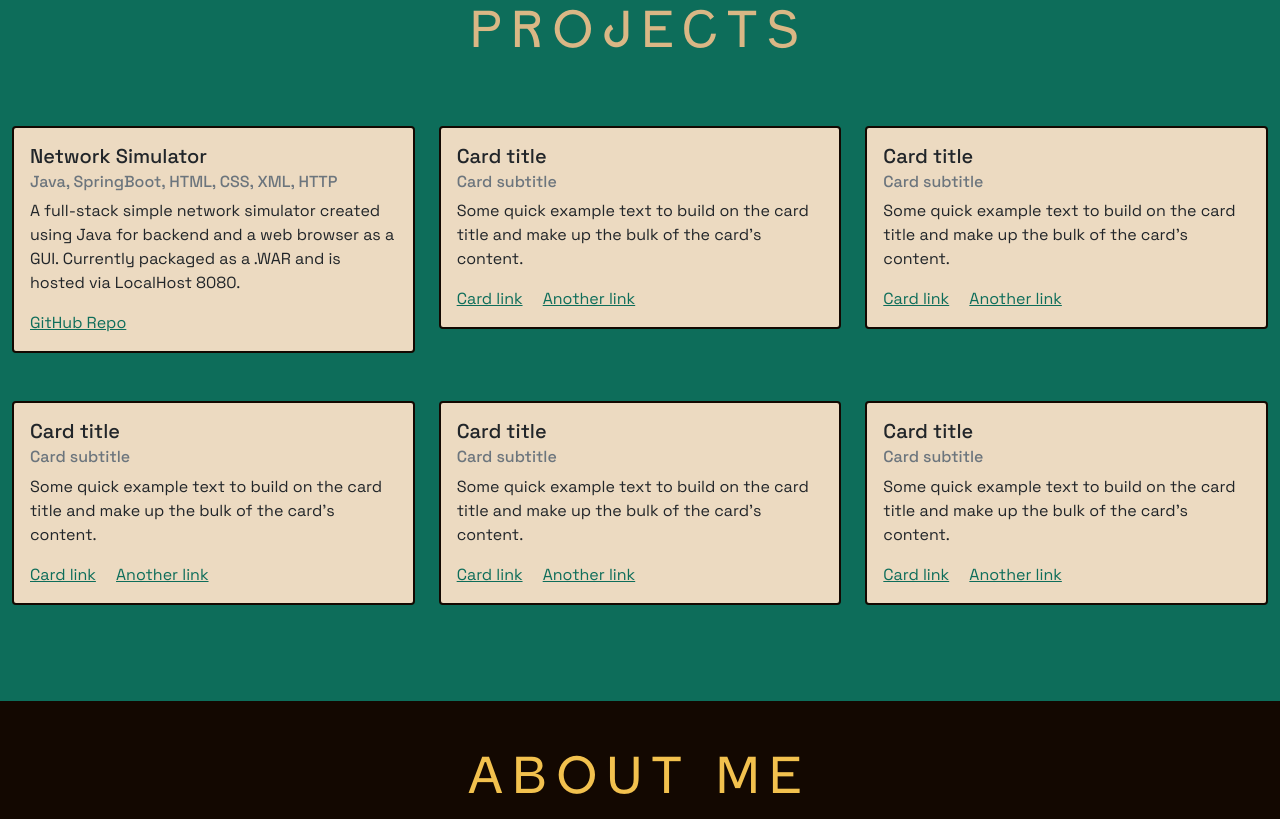
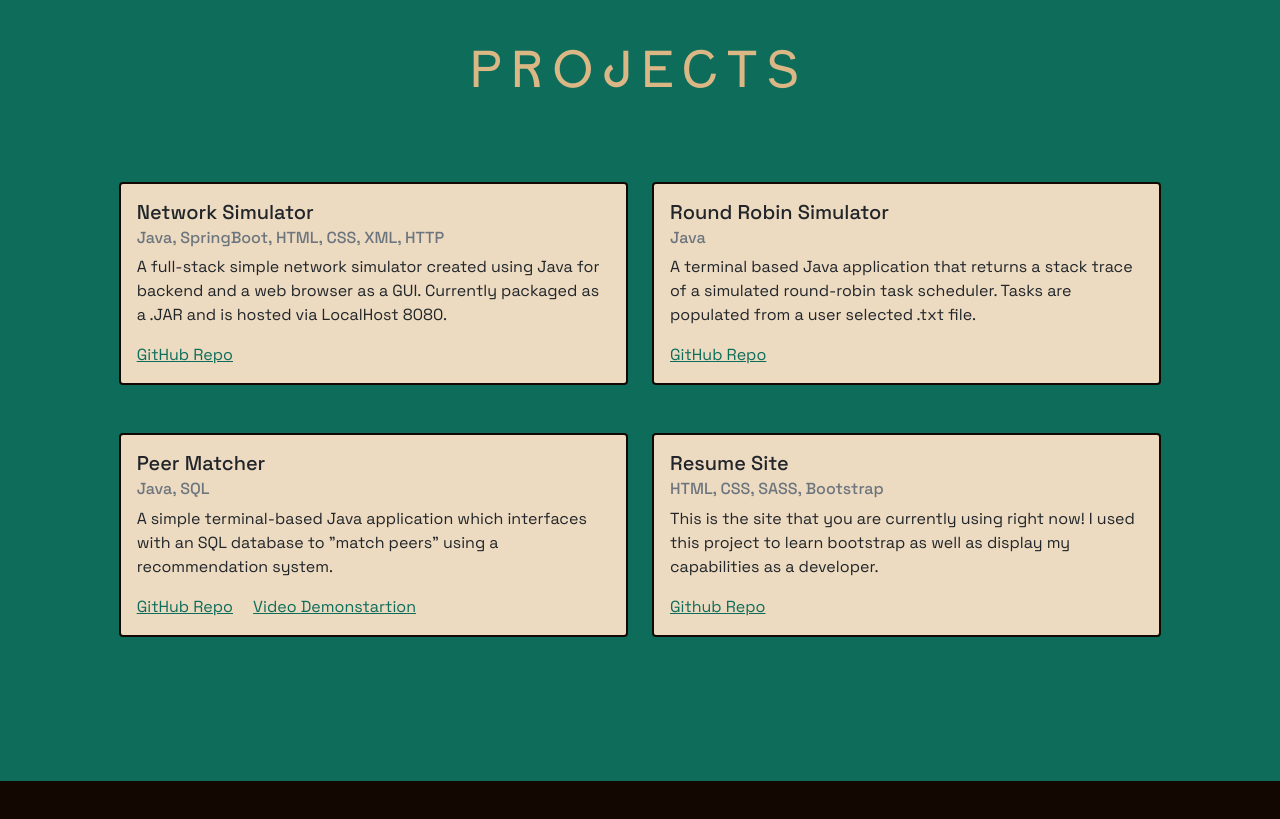
Before and after one commit to CurranCodes/ResumeSite, a plain HTML site: page home.html in a window 1280 px wide. Shown: the part 815-1634 px from the top of the page. Drawn offline with nearby package versions, Linux system fonts and the light colour scheme.

Commit message:
Finalized project section for now until it is expanded

```diff
--- a/home.html
+++ b/home.html
@@ -13,6 +13,7 @@
             src: local("BabeSans"), url("fonts/BabeSans.otf") format("opentype");
         }
     </style>
+    <!--    links to the custom.css file that i created using SASS-->
     <link href="scss/Custom.css" rel="stylesheet">
     <style>
         h3{
@@ -27,6 +28,7 @@
     </style>
 </head>
 <body class="bg-light">
+    <!--dynamically collapsible navbar with dropdown-->
     <nav class="navbar navbar-expand-lg navbar-light bg-light container-fluid" role="navigation">
         <a class="navbar-brand ms-3" href="#">
             <h1 class="text-primary">CURRAN FITZGERALD</h1>
@@ -58,124 +60,85 @@
                     </a>
                 </li>
             </ul>
-            <ul class="d-flex ms-0 p-0">
-                <a href="mailto:currancodes@gmail.com" target="_blank">
-                    <img class="ms-3 mt-1" src="images/mail.png" alt="Send Me an Email" style="max-height: 32px">
-                </a>
-                <a href="https://www.linkedin.com/in/currancodes/" target="_blank">
-                    <img class="ms-3 mt-1" src="images/linkedin.png" alt="My GitHub" style="max-height: 32px">
-                </a>
-                <a href="https://github.com/currancodes" target="_blank">
-                    <img class="ms-3 mt-1" src="images/github-logo.png" alt="My GitHub" style="max-height: 32px">
-                </a>
-            </ul>
         </div>
     </nav>
+    <!--Home section-->
     <div class="bg-light container-fluid justify-content-center mb-5">
-<!--        <div class="row mt-3 justify-content-center">-->
-<!--            <h3 class="col-10 text-danger position-relative col border-bottom border-danger" style="font-family: "Babe Sans, sans-serif; letter-spacing: .2em; font-weight: 100;">-->
-<!--                Hello there,-->
-<!--            </h3>-->
-<!--        </div>-->
-
         <div class="row align-items-center justify-content-center ps-md-5" style="height:80vh; min-height: 513px;">
             <h2 class="col-9 text-dark display-3" style="font-family: 'Space Grotesk', serif; letter-spacing: normal; font-weight: normal">
                 A coffee-fueled coder with a solid foundation in computer science, eager to break into the world of software development.
             </h2>
         </div>
     </div>
-    <div class="container-fluid bg-primary pb-5 text-" id="project_section">
+    <!--Project Section-->
+    <div class="container-fluid bg-primary pb-5 pt-4" id="project_section">
         <div class="row justify-content-center">
-            <h2 class="col text-center text-secondary mt-5 pb-5 display-4" id="heading">
+            <h2 class="col text-center text-secondary mt-5 pb-5 display-4 pt-3" id="heading">
                  PROJECTS
             </h2>
         </div>
-        <div class="row">
-            <div class="col-sm-12 col-md-4 mt-3 mb-3 mb-md-5 mt-md-0">
+        <div class="row justify-content-center pt-3">
+            <div class="col-sm-12 col-md-5 mr-2 mt-3 mb-3 mb-md-5 mt-md-0">
                 <div class="card bg-light border-dark border-2">
                     <div class="card-body">
                         <h5 class="card-title">Network Simulator</h5>
                         <h6 class="card-subtitle mb-2 text-muted">Java, SpringBoot, HTML, CSS, XML, HTTP</h6>
-                        <p class="card-text">A full-stack simple network simulator created using Java for backend and a web browser as a GUI. Currently packaged as a .WAR and is hosted via LocalHost 8080.</p>
+                        <p class="card-text">A full-stack simple network simulator created using Java for backend and a web browser as a GUI. Currently packaged as a .JAR and is hosted via LocalHost 8080.</p>
                         <a href="https://github.com/CurranCodes/SimpleNetworkSimulator" class="card-link text-primary" target="_blank">GitHub Repo</a>
                     </div>
                 </div>
             </div>
-            <div class="col-sm-12 col-md-4 mt-3 mb-3 mb-md-5 mt-md-0">
+            <div class="col-sm-12 col-md-5 ml-2 mt-3 mb-3 mb-md-5 mt-md-0">
                 <div class="card bg-light border-dark border-2">
                     <div class="card-body">
-                        <h5 class="card-title">Card title</h5>
-                        <h6 class="card-subtitle mb-2 text-muted">Card subtitle</h6>
-                        <p class="card-text">Some quick example text to build on the card title and make up the bulk of the card's content.</p>
-                        <a href="#" class="card-link">Card link</a>
-                        <a href="#" class="card-link">Another link</a>
-                    </div>
-                </div>
-            </div>
-            <div class="col-sm-12 col-md-4 mt-3 mb-3 mb-md-5 mt-md-0">
-                <div class="card bg-light border-dark border-2">
-                    <div class="card-body">
-                        <h5 class="card-title">Card title</h5>
-                        <h6 class="card-subtitle mb-2 text-muted">Card subtitle</h6>
-                        <p class="card-text">Some quick example text to build on the card title and make up the bulk of the card's content.</p>
-                        <a href="#" class="card-link">Card link</a>
-                        <a href="#" class="card-link">Another link</a>
+                        <h5 class="card-title">Round Robin Simulator</h5>
+                        <h6 class="card-subtitle mb-2 text-muted">Java</h6>
+                        <p class="card-text">A terminal based Java application that returns a stack trace of a simulated round-robin task scheduler. Tasks are populated from a user selected .txt file.</p>
+                        <a href="https://github.com/CurranCodes/RoundRobinSimulator" class="card-link text-primary">GitHub Repo</a>
                     </div>
                 </div>
             </div>
         </div>
-        <div class="row">
-            <div class="col-sm-12 col-md-4 mt-3 mb-3 mb-md-5 mt-md-0">
+        <div class="row justify-content-center pb-5">
+            <div class="col-sm-12 col-md-5 mt-3 mb-3 mb-md-5 mt-md-0">
                 <div class="card bg-light border-dark border-2">
                     <div class="card-body">
-                        <h5 class="card-title">Card title</h5>
-                        <h6 class="card-subtitle mb-2 text-muted">Card subtitle</h6>
-                        <p class="card-text">Some quick example text to build on the card title and make up the bulk of the card's content.</p>
-                        <a href="#" class="card-link">Card link</a>
-                        <a href="#" class="card-link">Another link</a>
+                        <h5 class="card-title">Peer Matcher</h5>
+                        <h6 class="card-subtitle mb-2 text-muted">Java, SQL</h6>
+                        <p class="card-text">A simple terminal-based Java application which interfaces with an SQL database to "match peers" using a recommendation system.</p>
+                        <a href="https://github.com/CurranCodes/PeerMatcher" class="card-link text-primary">GitHub Repo</a>
+                        <a href="https://drive.google.com/file/d/1kD3Xk8F6gI5Fd4T4YYNfCAcft72NLvcR/view?usp=sharing" class="card-link text-primary">Video Demonstartion</a>
                     </div>
                 </div>
             </div>
-            <div class="col-sm-12 col-md-4 mt-3 mb-3 mb-md-5 mt-md-0">
+            <div class="col-sm-12 col-md-5 ml-3 mt-3 mb-3 mb-md-5 mt-md-0">
                 <div class="card bg-light border-dark border-2">
                     <div class="card-body">
-                        <h5 class="card-title">Card title</h5>
-                        <h6 class="card-subtitle mb-2 text-muted">Card subtitle</h6>
-                        <p class="card-text">Some quick example text to build on the card title and make up the bulk of the card's content.</p>
-                        <a href="#" class="card-link">Card link</a>
-                        <a href="#" class="card-link">Another link</a>
-                    </div>
-                </div>
-            </div>
-            <div class="col-sm-12 col-md-4 mt-3 mb-3 mb-md-5 mt-md-0">
-                <div class="card bg-light border-dark border-2">
-                    <div class="card-body">
-                        <h5 class="card-title">Card title</h5>
-                        <h6 class="card-subtitle mb-2 text-muted">Card subtitle</h6>
-                        <p class="card-text">Some quick example text to build on the card title and make up the bulk of the card's content.</p>
-                        <a href="#" class="card-link">Card link</a>
-                        <a href="#" class="card-link">Another link</a>
+                        <h5 class="card-title">Resume Site</h5>
+                        <h6 class="card-subtitle mb-2 text-muted">HTML, CSS, SASS, Bootstrap</h6>
+                        <p class="card-text">This is the site that you are currently using right now! I used this project to learn bootstrap as well as display my capabilities as a developer.</p>
+                        <a href="https://github.com/CurranCodes/ResumeSite" class="card-link">Github Repo</a>
                     </div>
                 </div>
             </div>
         </div>
     </div>
-
-    <div class="container-fluid bg-dark" id="about_me_section">
+    <!--About Me Section-->
+    <div class="container-fluid bg-dark pb-4 pt-4" id="about_me_section">
         <div class="row justify-content-center">
-            <h2 class="col text-center text-warning m-4 mt-5 display-4">
+            <h2 class="col text-center text-warning m-4 mt-5 pt-3 pb-4 display-4">
                 ABOUT ME
             </h2>
         </div>
         <div class="row justify-content-center ps-md-5">
-            <p class="col-9 text-light mb-5 lh-lg fs-5">
+            <p class="col-9 text-light mb-5 lh-lg fs-5 pt-1">
                 I have always been fascinated with the sciences, specifically with understanding how systems work.
                 From the intricacies of our planet's ecosystems to the inner workings of our bodies,
                 I've been captivated by the complexity of it all. After graduating high school, I discovered a new interest:
                 computers. During that summer, I worked at a restaurant bussing tables and used my earnings to build
                 my first PC. It was a tedious yet fulfilling experience, as I researched and installed each component.
                 This sparked my curiosity in programming and paved the way for my future career.
-            </>
+            </p>
             <p class="col-9 text-light mb-5 lh-lg fs-5">
                 I considered computers a hobby while pursuing a major in music education.
                 However, after taking a free programming course online,
@@ -183,18 +146,39 @@
                 Programmers play a crucial role in driving technological progress, and I am eager to create sophisticated,
                 groundbreaking systems that enhance people's lives worldwide.
             </p>
-            <p class="col-9 text-light mb-5 lh-lg fs-5">
+            <p class="col-9 text-light mb-5 lh-lg fs-5 pb-5">
                 As a self-funded student throughout my time in college, I had to balance my studies with work,
                 which ultimately led to a longer-than-average undergraduate journey. Despite the challenges,
                 I maintained an exceptional academic record, achieving a 3.9 GPA on an accelerated course load while working
                 the maximum hours as a student employee at NEIU.
             </p>
         </div>
+    </div>
     <div class="container-fluid bg-light" id="contact_section">
         <div class="row justify-content-center">
             <h2 class="col text-center text-dark m-4 mt-5 display-4">
                 CONTACT
             </h2>
+        </div>
+        <div class="row ms-0 p-0 justify-content-center">
+            <!--mail icon which, when clicked, starts an email to be sent my way-->
+            <div class="col-1">
+                <a href="mailto:currancodes@gmail.com" target="_blank">
+                    <img class="ms-3 mt-1" src="images/mail.png" alt="Send Me an Email" style="max-height: 32px">
+                </a>
+            </div>
+            <div class="col-1">
+                <!--linkedIn icon which, when clicked, navigates to my linkedIn within another tab-->
+                <a href="https://www.linkedin.com/in/currancodes/" target="_blank">
+                    <img class="ms-3 mt-1" src="images/linkedin.png" alt="My GitHub" style="max-height: 32px">
+                </a>
+            </div>
+            <div class="col-1">
+                <!--GitHub icon which, when clicked, navigates to my GitHub within another tab-->
+                <a href="https://github.com/currancodes" target="_blank">
+                    <img class="ms-3 mt-1" src="images/github-logo.png" alt="My GitHub" style="max-height: 32px">
+                </a>
+            </div>
         </div>
         <div class="row justify-content-center">
             <div class="col">
@@ -211,6 +195,7 @@
         </div>
     </div>
 
+
     <script src="https://code.jquery.com/jquery-3.2.1.slim.min.js" integrity="sha384-KJ3o2DKtIkvYIK3UENzmM7KCkRr/rE9/Qpg6aAZGJwFDMVNA/GpGFF93hXpG5KkN" crossorigin="anonymous"></script>
     <script src="https://cdn.jsdelivr.net/npm/popper.js@1.12.9/dist/umd/popper.min.js" integrity="sha384-ApNbgh9B+Y1QKtv3Rn7W3mgPxhU9K/ScQsAP7hUibX39j7fakFPskvXusvfa0b4Q" crossorigin="anonymous"></script>
     <script src="https://cdn.jsdelivr.net/npm/bootstrap@4.0.0/dist/js/bootstrap.min.js" integrity="sha384-JZR6Spejh4U02d8jOt6vLEHfe/JQGiRRSQQxSfFWpi1MquVdAyjUar5+76PVCmYl" crossorigin="anonymous"></script>
```
Lines whose indentation alone changed are shown as unchanged.
